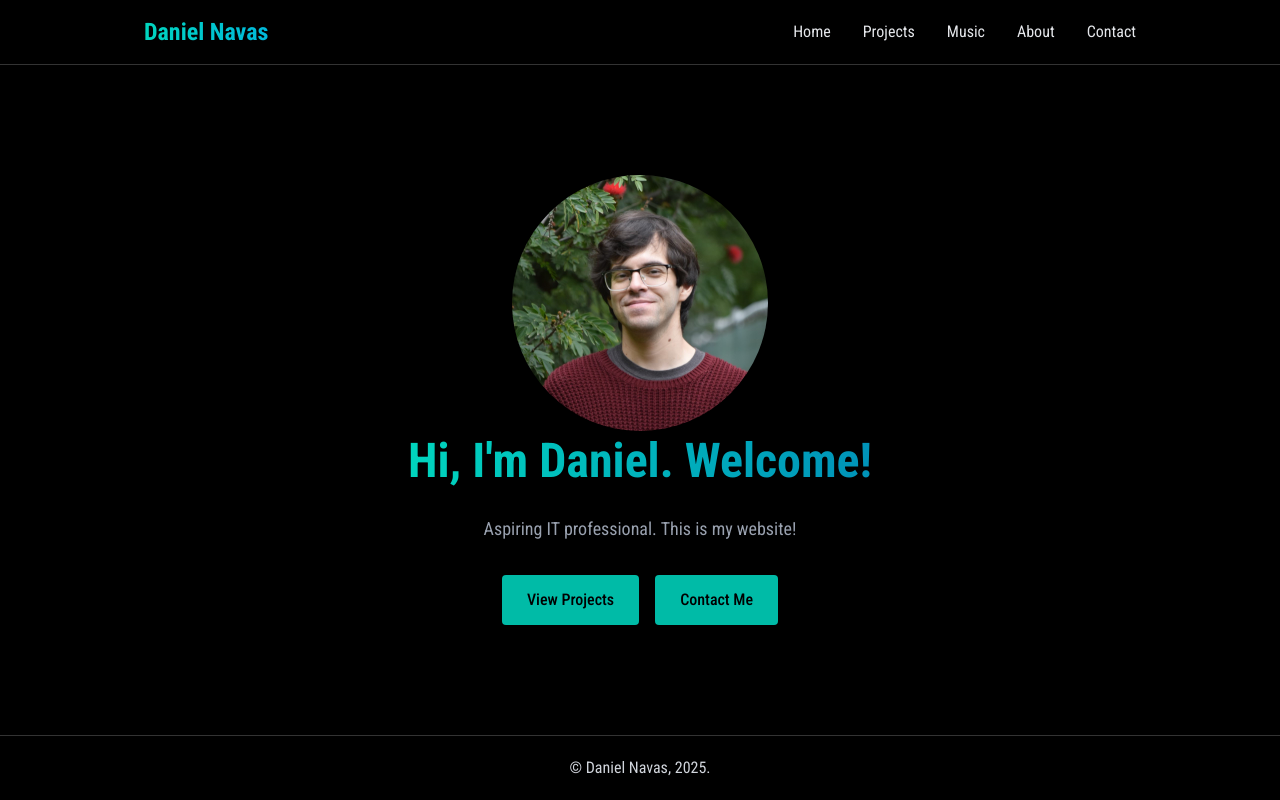
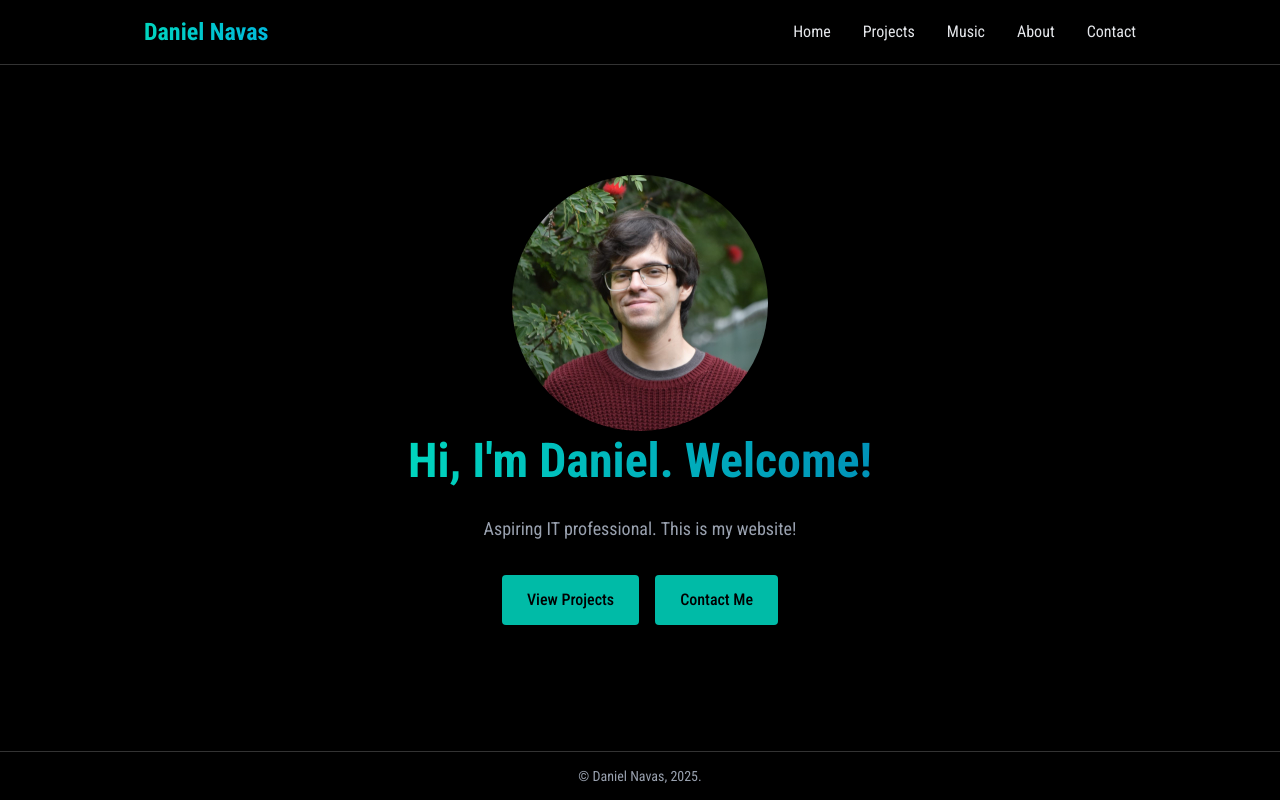
Before and after one commit to danielnavas/website, a React (Vite) app: page / in a window 1280 px wide. Shown: the top 800 px of the page. Built offline with nearby package versions, Linux system fonts and the light colour scheme.

Commit message:
updated footer.jsx

```diff
--- a/src/components/sections/Footer.jsx
+++ b/src/components/sections/Footer.jsx
@@ -1,8 +1,8 @@
 export const Footer = () => {
 
 return <footer className="fixed bottom-0 w-full z-40 bg-gray backdrop-blur-lg border-t border-white/20 shadow-lg">
-    <div className="max-w-5xl mx-auto px-4 flex justify-center items-center h-16">
-        <a className="text-gray-300">
+    <div className="max-w-5xl mx-auto px-4 flex justify-center items-center h-12">
+        <a className="text-sm text-gray-400">
             &#169; Daniel Navas, 2025.
         </a>
     </div>
```
